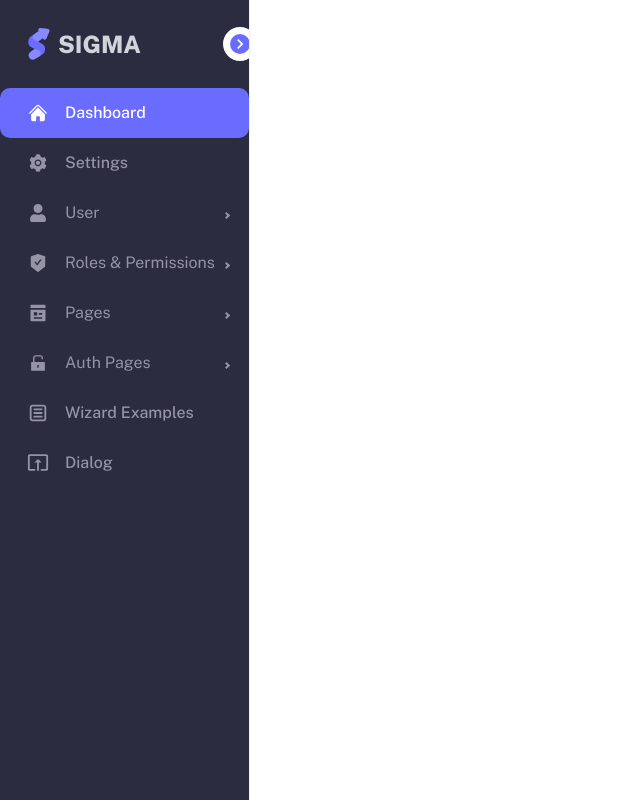
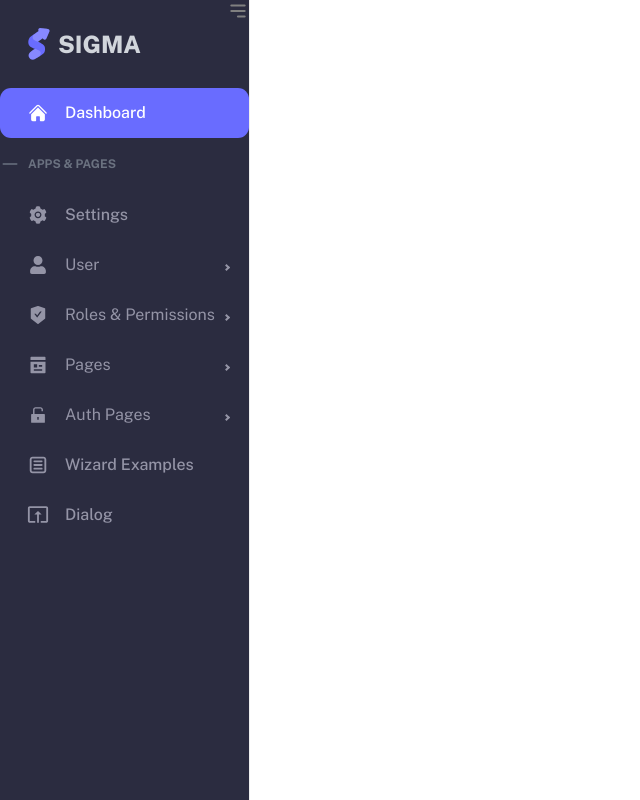
Before and after one commit to MansoorAkhter/sigma-admin-dashboard, a Next.js app: page / in a window 1280 px wide. Shown: the whole page, without its empty margins (0-640 px from the left). Built offline with nearby package versions, Linux system fonts and the light colour scheme.

Commit message:
sidebar ui update

```diff
--- a/components/Sidebar.jsx
+++ b/components/Sidebar.jsx
@@ -4,6 +4,7 @@ import { Sidebar, Menu, MenuItem, SubMenu, useProSidebar } from 'react-pro-sideb
 import { HiHome } from "react-icons/hi2";
 import { AiFillSetting, AiFillSafetyCertificate, AiFillUnlock } from "react-icons/ai";
 import { IoStatsChartSharp } from "react-icons/io5";
+import { HiOutlineMinus, HiMenuAlt3 } from "react-icons/hi";
 import { FaUser } from "react-icons/fa";
 import { RiPagesFill } from "react-icons/ri";
 import { CgMenuBoxed } from "react-icons/cg";
@@ -30,25 +31,29 @@ const SidebarMenu = () => {
     const { collapseSidebar } = useProSidebar();
 
     return (
-        <div className="flex h-screen sticky top-0 left-0">
-
+        <div className="flex h-screen top-0 left-0">
 
             <Sidebar collapsed={isCollapsed}
                 backgroundColor="#2B2C40"
                 transitionDuration={300}
             >
+                {/* <button onClick={() => { collapseSidebar(); setIsCollapsed(!isCollapsed) }}
+                    className="p-[7px] rounded-full bg-white absolute -right-4 z-50">
+                    <MdKeyboardArrowRight size={20} className="bg-[#696CFF] rounded-full" color="white" />
+                </button> */}
+                <button onClick={() => { collapseSidebar(); setIsCollapsed(!isCollapsed) }}
+                    className="absolute right-0 z-50"
+                >
+                    <HiMenuAlt3 size={22} color="grey" />
+                </button>
 
                 <div className="flex items-center p-7 sticky top-0 z-10 bg-[#2B2C40]">
-
                     <img src="/logo.svg" alt="sigma logo" />
                     {!isCollapsed ? <h3 className="text-gray-300 font-extrabold text-2xl ml-2">SIGMA</h3> : undefined}
 
-                    <button onClick={() => { collapseSidebar(); setIsCollapsed(!isCollapsed) }}
-                        className="p-[7px] rounded-full bg-white absolute -right-2 z-10"
-                    >
-                        <MdKeyboardArrowRight size={20} className="bg-[#696CFF] rounded-full" color="white" />
-                    </button>
                 </div>
+
+
 
 
                 <Menu iconShape="square"
@@ -58,7 +63,7 @@ const SidebarMenu = () => {
                                 return {
                                     color: active ? '#fff' : '#9494A6',
                                     backgroundColor: active && '#696CFF',
-                                    borderRadius: "10px",
+                                    borderRadius: "11px",
                                     ":hover": { backgroundColor: "rgba(236, 236, 236, 0.05)" }
                                 };
                         },
@@ -74,6 +79,11 @@ const SidebarMenu = () => {
                             selected={selected}
                             setSelected={setSelected}
                         />
+
+                        <div className={`flex items-center my-4 text-gray-500 text-xs font-bold ${isCollapsed && "justify-center"}`}>
+                            <HiOutlineMinus size={20} className="mr-2" />
+                            {!isCollapsed && <div className="">APPS & PAGES</div>}
+                        </div>
 
                         <Item
                             title="Settings"
```
